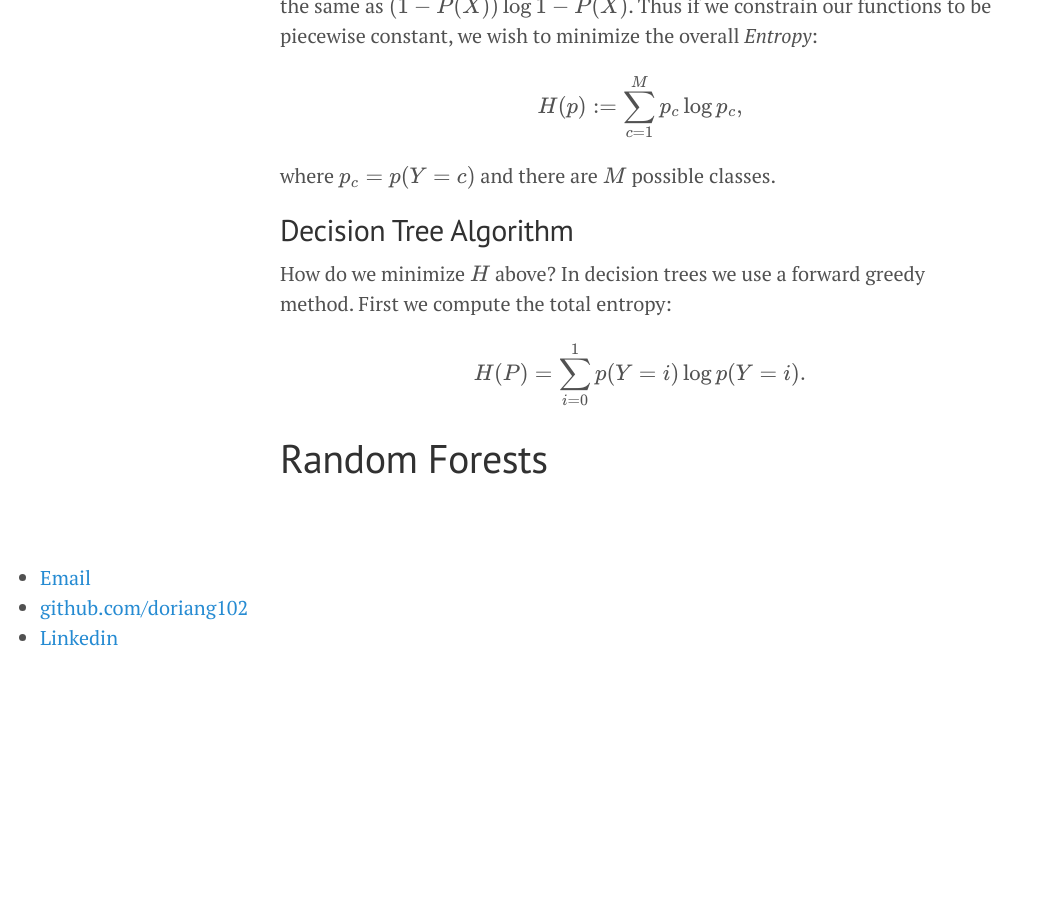
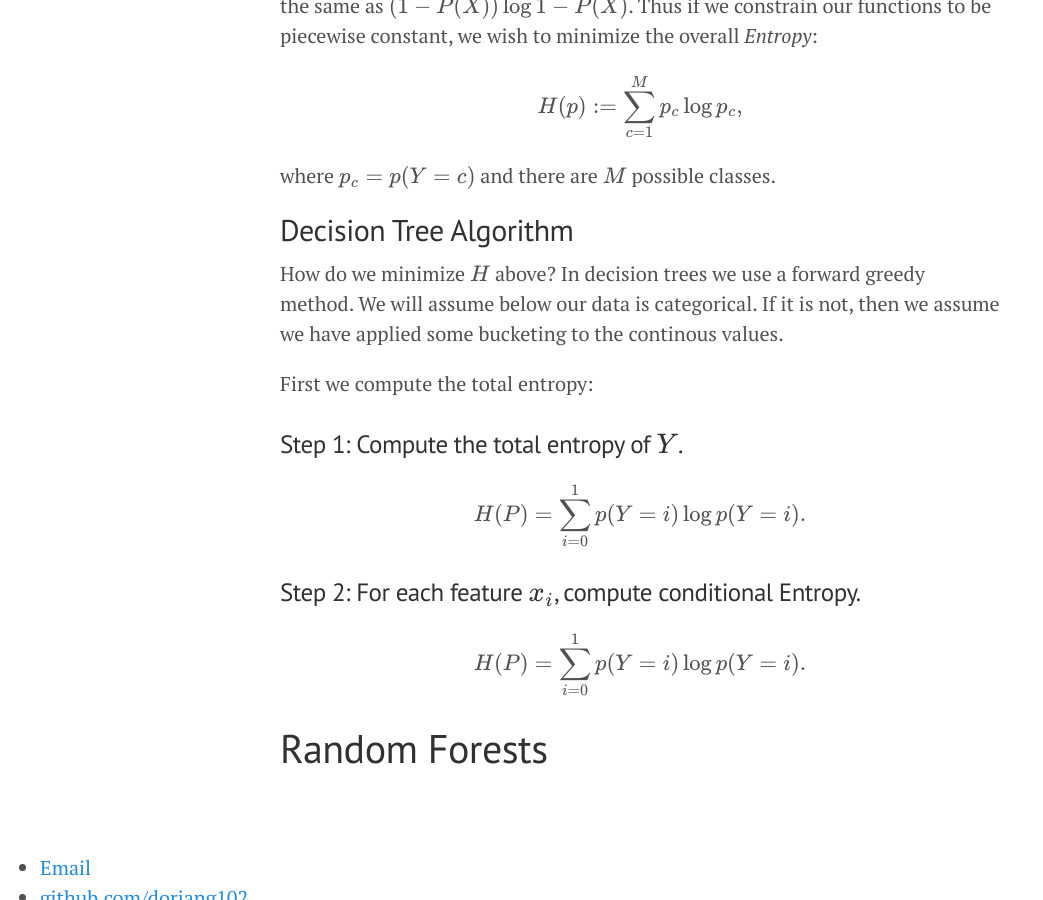
Before and after one commit to doriang102/doriang102.github.io, a Jekyll site: the page built from _posts/2017-10-15-Introduction-To-Ensemble-Methods.md, in a window 1280 px wide and 900 px high, scrolled down 1273 px. Shown: the whole window, without its empty margins (0-1043 px from the left). Built offline with Jekyll 4.4.1, drawn with Linux system fonts in a browser that asks for light colours; our own code applies the rules of GitHub Pages for plain Markdown files; formulas are drawn with MathJax 3; before the commit the page ends 1946 px from its top, so only the background shows below that.

Commit message:
Update 2017-10-15-Introduction-To-Ensemble-Methods.md

```diff
--- a/_posts/2017-10-15-Introduction-To-Ensemble-Methods.md
+++ b/_posts/2017-10-15-Introduction-To-Ensemble-Methods.md
@@ -29,7 +29,17 @@ where $$p_c = p(Y = c)$$ and there are $$M$$ possible classes.
 
 ## Decision Tree Algorithm
 
-How do we minimize $$H$$ above? In decision trees we use a forward greedy method. First we compute the total entropy:
+How do we minimize $$H$$ above? In decision trees we use a forward greedy method. We will assume below our data is categorical. If it is not, then we assume we have applied some bucketing to the continous values.
+
+
+First we compute the total entropy:
+
+### Step 1: Compute the total entropy of $$Y$$.
+
+$$ H(P) = \sum_{i=0}^1 p(Y=i) \log p(Y=i).$$
+
+
+### Step 2: For each feature $$x_i$$, compute conditional Entropy.
 
 $$ H(P) = \sum_{i=0}^1 p(Y=i) \log p(Y=i).$$
 
```
